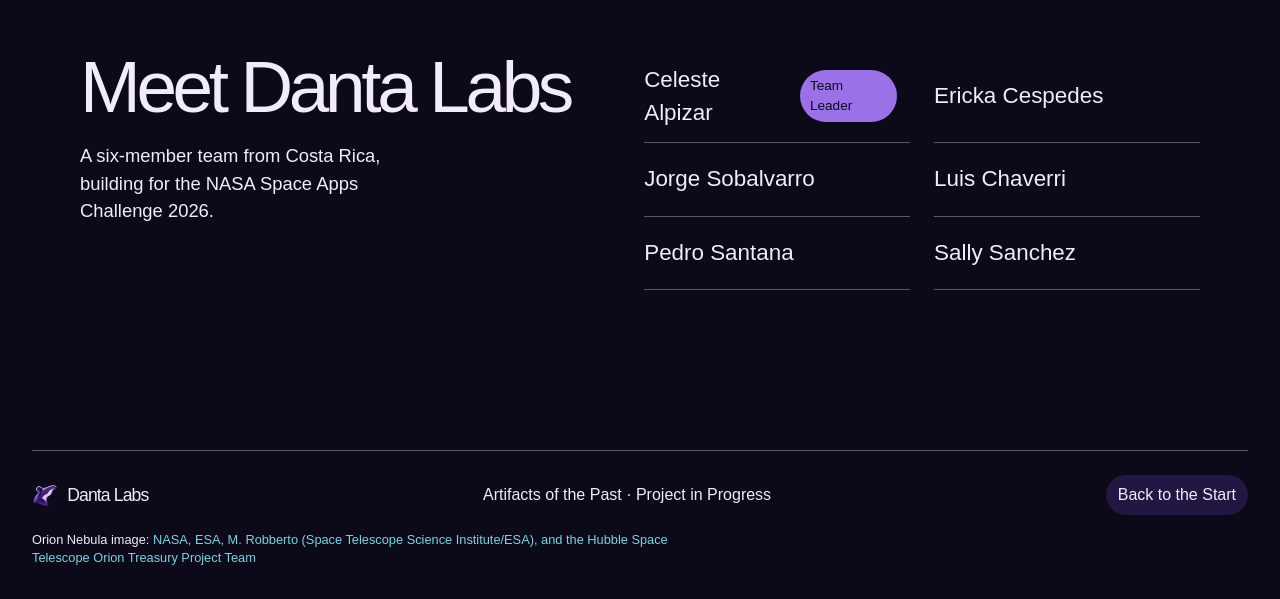
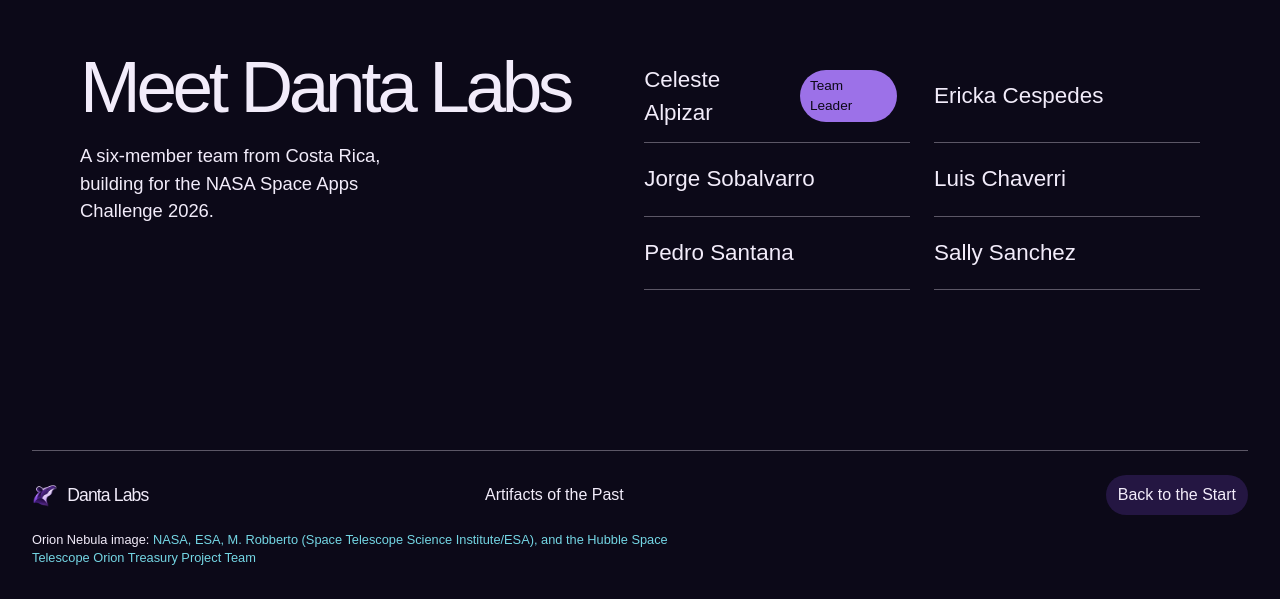
Before and after one commit to ericka-cespedes/danta-labs-space-apps-challenge-2026, a React (Vite) app in the folder web/: page / in a window 1280 px wide. Shown: the part 2210-2809 px from the top of the page. Built offline with nearby package versions, Linux system fonts and the light colour scheme; a web font is replaced by a local one.

Commit message:
Remove project status from footer
Co-authored-by: Copilot <223556219+Copilot@users.noreply.github.com>

```diff
--- a/web/src/App.css
+++ b/web/src/App.css
@@ -1155,6 +1155,11 @@ h2 {
   margin: 0;
 }
 
+.site-footer__project {
+  /* Preserve the original footer wrapping after shortening the label. */
+  min-width: min(100%, 17.75em);
+}
+
 .image-credit {
   max-width: 42rem;
   color: var(--paper);
--- a/web/src/App.tsx
+++ b/web/src/App.tsx
@@ -768,7 +768,7 @@ function App() {
           />
           <span>Danta Labs</span>
         </Link>
-        <p>Artifacts of the Past · Project in Progress</p>
+        <p className="site-footer__project">Artifacts of the Past</p>
         <a className="back-to-top" href="#top">
           Back to the Start
         </a>
```
